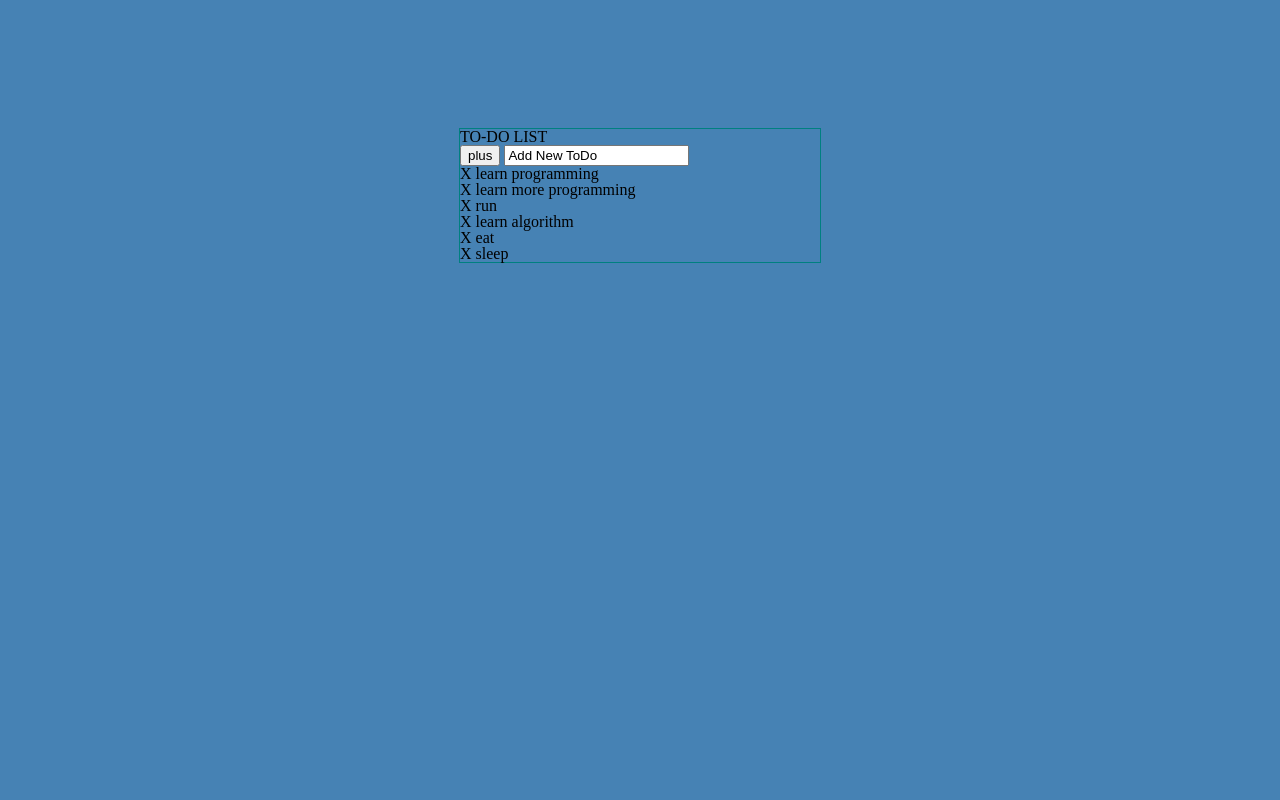
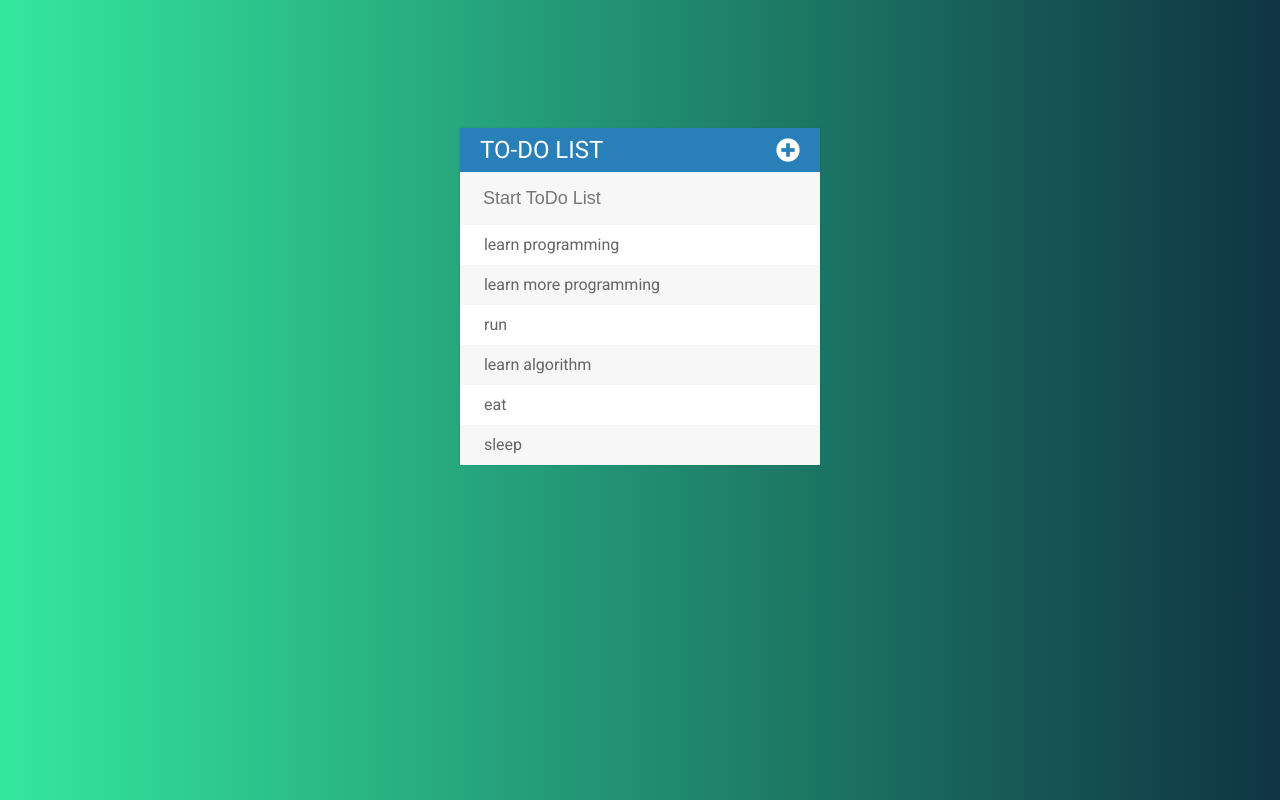
Before and after one commit to lenazamnius/toDoJQuery, a plain HTML site: page index.html in a window 1280 px wide. Drawn offline with nearby package versions, Linux system fonts and the light colour scheme.

Commit message:
add styling

```diff
--- a/assets/css/styles.css
+++ b/assets/css/styles.css
@@ -1,12 +1,81 @@
+* {
+  box-sizing: border-box;
+}
+
 body {
-  background: steelblue;
+  font-family: 'Roboto', sans-serif;
+  background: #34e89e;  /* fallback for old browsers */
+  background: -webkit-linear-gradient(to left, #0f3443, #34e89e);  /* Chrome 10-25, Safari 5.1-6 */
+  background: linear-gradient(to left, #0f3443, #34e89e); /* W3C, IE 10+/ Edge, Firefox 16+, Chrome 26+, Opera 12+, Safari 7+ */
+}
+
+h1 {
+  padding: 10px 20px;
+  font-weight: normal;
+  font-size: 24px;
+  color: white;
+  background: #2980b9;
+}
+
+li {
+  height: 40px;
+  /* padding: ; */
+  line-height: 40px;
+  color: #666;
+  background: #fff;
+}
+
+input {
+  padding: 13px 13px 13px 20px;
+  width: 100%;
+  font-size: 18px;
+  color: #2980b9;
+  background: #F7F7F7;
+  border: 3px solid rgba(0, 0, 0, 0);
+}
+
+span {
+  display: inline-block;
+  margin-right: 20px;
+  width: 0px;
+  height: 40px;
+  background: #e74c3c;
+  text-align: center;
+  color: white;
+  transition: 0.2s linear;
+  opacity: 0;
 }
 
 .todo-container {
   width: 35%;
   max-width: 360px;
   margin: 10% auto;
-  border: 1px solid teal;
+  background: #F7F7F7;
+  box-shadow: 0 0 3px rgba(0, 0, 0, 0.1);
+}
+
+.fa-plus-circle {
+  float: right;
+}
+
+.done {
+  color: gray;
+  text-decoration: line-through;
+}
+
+li:nth-child(2n) {
+  background: #F7F7F7;
+}
+
+li:hover span {
+  width: 40px;
+  opacity: 1.0;
+}
+
+input:focus {
+  background: white;
+  border: 3px solid #2980b9;
+  outline: none;
 }
 
 
--- a/assets/js/script.js
+++ b/assets/js/script.js
@@ -4,13 +4,13 @@ $("ul").on("click", "li", function() {
 })
 
 // show/hide new input todo
-$(".plus-btn").on("click", function() {
-  $("input").slideToggle(500);
+$(".fa-plus-circle").on("click", function() {
+  $("input").fadeToggle(500);
 });
 
 //delete todo
 $("ul").on("click", "span", function(event) {
-  $(this).parent().fadeOut(500, function() {
+  $(this).parent().fadeOut(300, function() {
     $(this).remove();
   });
   event.stopPropagation();
@@ -18,7 +18,7 @@ $("ul").on("click", "span", function(event) {
 
 //add new todo
 $("input[type='text']").keypress(function(event) {
-  const newTodo = "<li><span>X</span> " + $(this).val() + "</li>";
+  const newTodo = "<li><span><i class='fas fa-times'></i></span> " + $(this).val() + "</li>";
   if(event.which === 13) {
     $(this).val("");
     $("ul").append(newTodo);
--- a/index.html
+++ b/index.html
@@ -6,26 +6,26 @@
   <meta http-equiv="X-UA-Compatible" content="ie=edge">
   <title>ToDo JQuery</title>
   <link href="https://fonts.googleapis.com/css?family=Roboto:400,500,700&display=swap" rel="stylesheet">
+  <link rel="stylesheet" href="https://cdnjs.cloudflare.com/ajax/libs/font-awesome/5.11.2/css/all.min.css">
   <link rel="stylesheet" href="https://cdnjs.cloudflare.com/ajax/libs/meyer-reset/2.0/reset.min.css">
   <link rel="stylesheet" href="assets/css/styles.css">
   <script type="text/javascript" src="assets/js/lib/jquery-3.4.1.min.js"></script>
-
 </head>
 <body>
+
   <div class="todo-container">
     <div class="header">
-      <h1>TO-DO LIST</h1>
-      <button class="plus-btn">plus</button>
-      <input type="text" name="new-todo" value="Add New ToDo">
+      <h1>TO-DO LIST <i class="fas fa-plus-circle"></i></h1>
+      <input type="text" name="new-todo" placeholder="Start ToDo List">
     </div>
     <div class="list-container">
       <ul>
-        <li><span>X</span> learn programming</li>
-        <li><span>X</span> learn more programming</li>
-        <li><span>X</span> run</li>
-        <li><span>X</span> learn algorithm</li>
-        <li><span>X</span> eat</li>
-        <li><span>X</span> sleep</li>
+        <li><span><i class="fas fa-times"></i></span> learn programming</li>
+        <li><span><i class="fas fa-times"></i></span> learn more programming</li>
+        <li><span><i class="fas fa-times"></i></span> run</li>
+        <li><span><i class="fas fa-times"></i></span> learn algorithm</li>
+        <li><span><i class="fas fa-times"></i></span> eat</li>
+        <li><span><i class="fas fa-times"></i></span> sleep</li>
       </ul>
     </div>
   </div>
```
